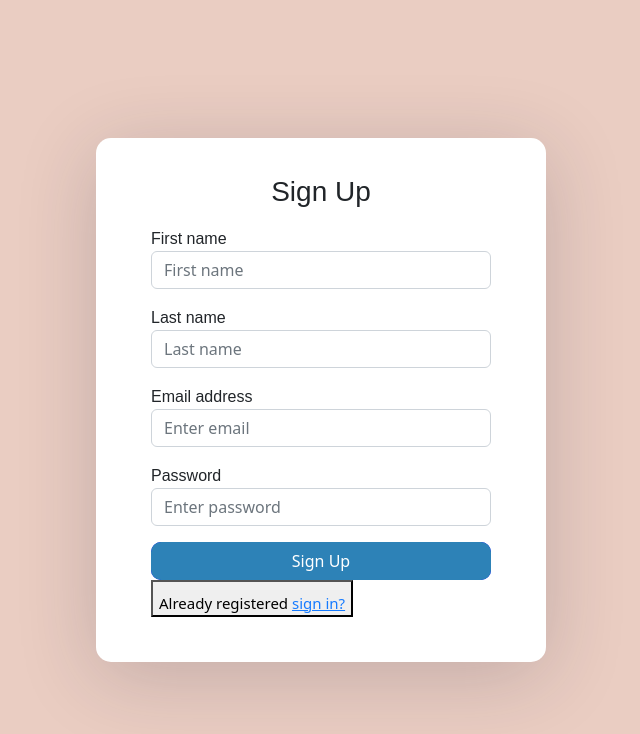
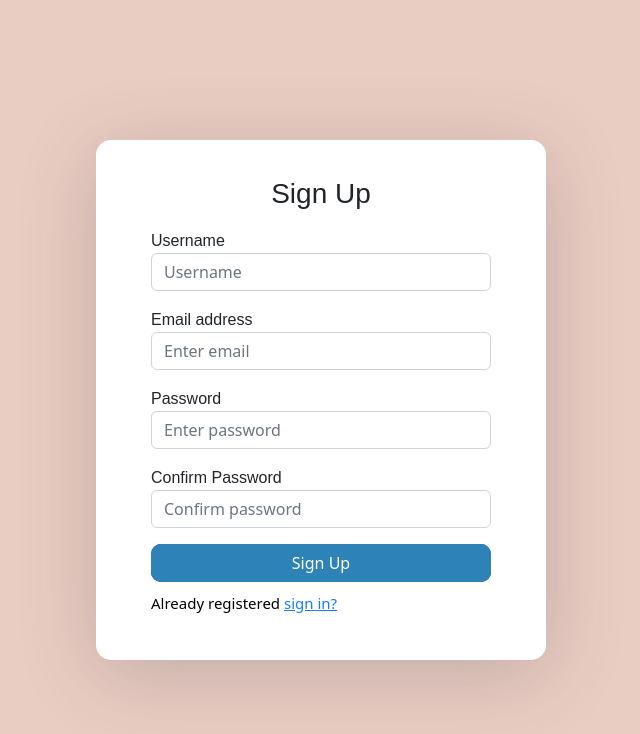
Before and after one commit to Michelle-Mungai/Phase-4-HMS, a React (Create React App) app: page /sign-up in a window 1280 px wide. Shown: the top 734 px of the page, without its empty margins (319-959 px from the left). Built offline with nearby package versions, Linux system fonts and the light colour scheme; the HTML template or start-up script is replaced by a standard one; a web font is replaced by a local one.

Commit message:
Added the navigation to login if the user signs up and user info match

```diff
--- a/src/components/signup.component.js
+++ b/src/components/signup.component.js
@@ -1,25 +1,37 @@
-import React, { Component } from "react";
-export default class SignUp extends Component {
-    render() {
+import React, { useState } from "react";
+import { useNavigate } from "react-router-dom";
+
+export default function SignUp(props) {
+  const [username, setUsername] = useState("");
+  const [email, setEmail] = useState("");
+  const [password, setPassword] = useState("");
+  const [confirmPassword, setConfirmPassword] = useState("");
+  const navigate = useNavigate();
+
   const handleSubmit = (e) => {
     e.preventDefault();
-        console.log(email);
+    if (password !== confirmPassword) {
+      alert("Passwords do not match");
+    } else {
+      // Perform sign up logic here, e.g. make API request to create user account
+      // Once sign up is successful, navigate to the login page
+      navigate("/login");
     }
+  };
+
   return (
     <form className="signup-form" onSubmit={handleSubmit}>
       <h3>Sign Up</h3>
       <div className="mb-3">
-          <label>First name</label>
+        <label>Username</label>
         <input
           type="text"
           className="form-control"
-            placeholder="First name"
+          placeholder="Username"
           required
+          value={username}
+          onChange={(e) => setUsername(e.target.value)}
         />
-        </div>
-        <div className="mb-3">
-          <label>Last name</label>
-          <input type="text" className="form-control" placeholder="Last name" required/>
       </div>
       <div className="mb-3">
         <label>Email address</label>
@@ -28,6 +40,8 @@ export default class SignUp extends Component {
           className="form-control"
           placeholder="Enter email"
           required
+          value={email}
+          onChange={(e) => setEmail(e.target.value)}
         />
       </div>
       <div className="mb-3">
@@ -37,6 +51,19 @@ export default class SignUp extends Component {
           className="form-control"
           placeholder="Enter password"
           required
+          value={password}
+          onChange={(e) => setPassword(e.target.value)}
+        />
+      </div>
+      <div className="mb-3">
+        <label>Confirm Password</label>
+        <input
+          type="password"
+          className="form-control"
+          placeholder="Confirm password"
+          required
+          value={confirmPassword}
+          onChange={(e) => setConfirmPassword(e.target.value)}
         />
       </div>
       <div className="d-grid">
@@ -44,10 +71,9 @@ export default class SignUp extends Component {
           Sign Up
         </button>
       </div>
-        <button className="forgot-password text-right" onClick={() => props.onFormSwitch("login")}>
-          Already registered <a href="/sign-in">sign in?</a>
-        </button>
+      <p className="forgot-password text-right" onClick={() => props.onFormSwitch("login")}>
+        Already registered <a href="/login">sign in?</a>
+      </p>
     </form>
   );
 }
-}
```
Lines whose indentation alone changed are shown as unchanged.
